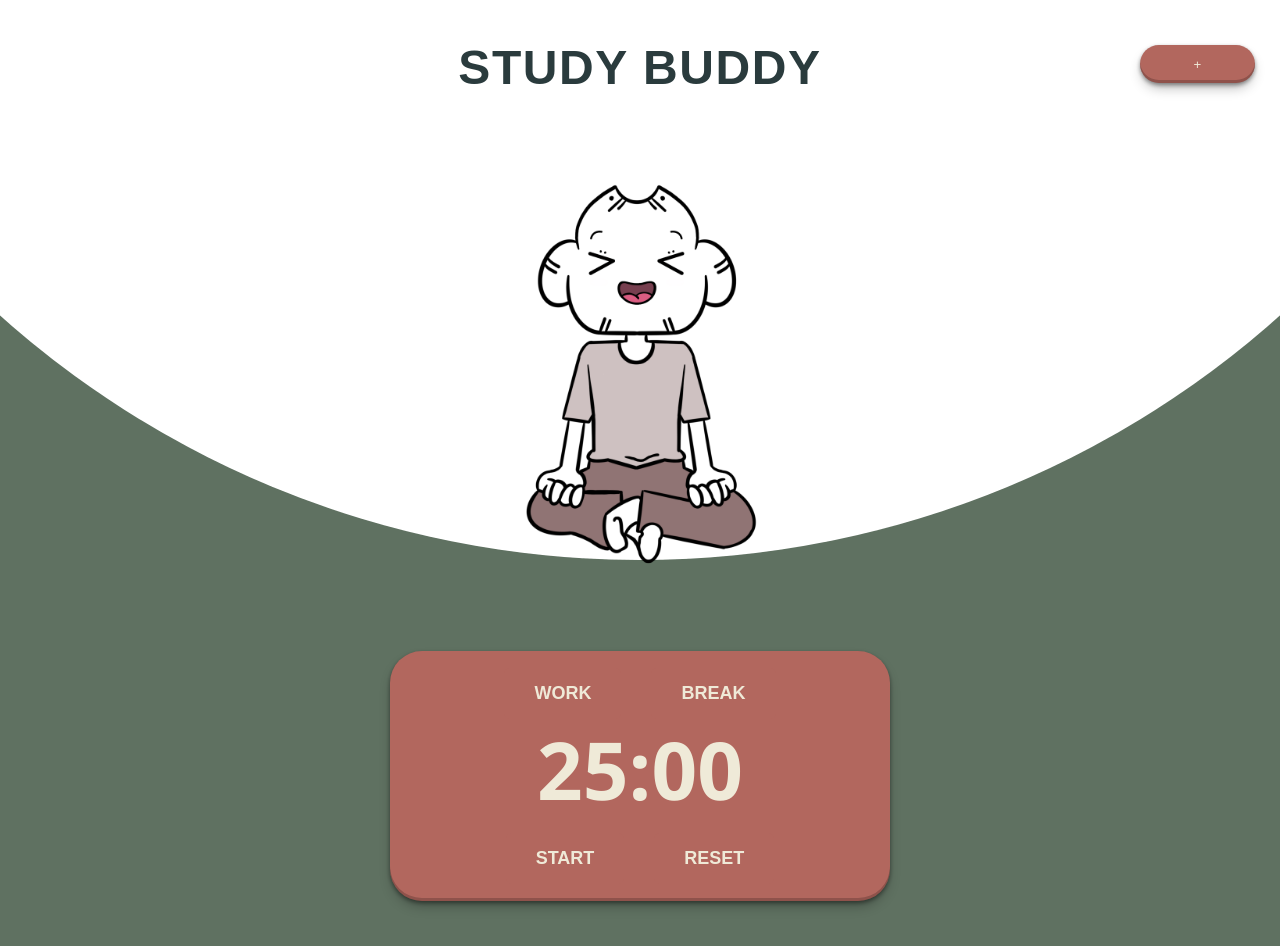
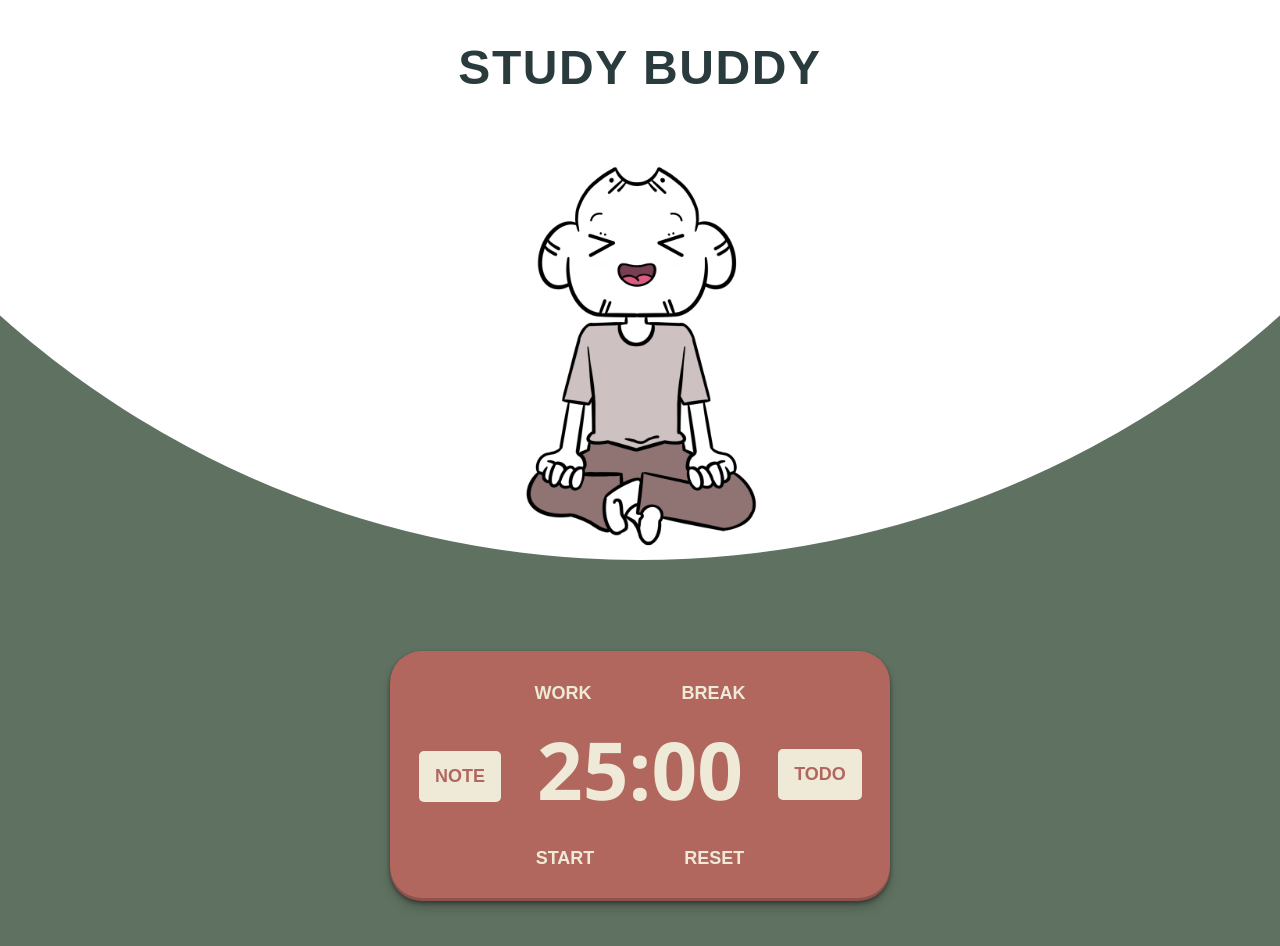
Before and after one commit to nick-is-coding/yourstudysidekick, a React (Create React App) app in the folder src/web/: page / in a window 1280 px wide. Shown: the top 946 px of the page. Built offline with nearby package versions, Linux system fonts and the light colour scheme.

Commit message:
update note button, update todo button, make draggable, clean up UI

```diff
--- a/package.json
+++ b/package.json
@@ -1,6 +1,6 @@
 {
   "dependencies": {
-    "react-draggable": "^4.4.5",
-    "react-resizable": "^3.0.4"
+    "react-resizable": "^3.0.4",
+    "react-rnd": "^10.4.1"
   }
 }
--- a/src/web/public/index.html
+++ b/src/web/public/index.html
@@ -10,34 +10,11 @@
       content="Web site created using create-react-app"
     />
     <link rel="apple-touch-icon" href="%PUBLIC_URL%/logo192.png" />
-    <!--
-      manifest.json provides metadata used when your web app is installed on a
-      user's mobile device or desktop. See https://developers.google.com/web/fundamentals/web-app-manifest/
-    -->
     <link rel="manifest" href="%PUBLIC_URL%/manifest.json" />
-    <!--
-      Notice the use of %PUBLIC_URL% in the tags above.
-      It will be replaced with the URL of the `public` folder during the build.
-      Only files inside the `public` folder can be referenced from the HTML.
-
-      Unlike "/favicon.ico" or "favicon.ico", "%PUBLIC_URL%/favicon.ico" will
-      work correctly both with client-side routing and a non-root public URL.
-      Learn how to configure a non-root public URL by running `npm run build`.
-    -->
-    <title>React App</title>
+    <title>Study Buddy</title>
   </head>
   <body>
     <noscript>You need to enable JavaScript to run this app.</noscript>
     <div id="root"></div>
-    <!--
-      This HTML file is a template.
-      If you open it directly in the browser, you will see an empty page.
-
-      You can add webfonts, meta tags, or analytics to this file.
-      The build step will place the bundled scripts into the <body> tag.
-
-      To begin the development, run `npm start` or `yarn start`.
-      To create a production bundle, use `npm run build` or `yarn build`.
-    -->
   </body>
 </html>
--- a/src/web/src/App.css
+++ b/src/web/src/App.css
@@ -106,24 +106,49 @@
 }
 
 .timer-button,
-.todo-list__add-btn {
-  background-color: #b2675e;
-  color: #efead8;
+.todo-list__add-btn,
+.main-todo-button,
+.main-note-button {
   border: none;
   border-radius: 5px;
-  padding: 15px 30px;
   font-size: 18px;
   font-weight: bold;
   cursor: pointer;
   transition: background-color 0.3s ease;
 }
 
+.timer-button,
+.todo-list__add-btn {
+  background-color: #b2675e;
+  color: #efead8;
+  padding: 15px 30px;
+}
+
 .timer-button:hover,
 .todo-list__add-btn:hover {
-  background-color: #d0c9c0;
+  background-color: #d09d97;
+}
+
+.main-todo-button:hover,
+.main-note-button:hover {
+  background-color: #d09d97;
+  color: #efead8;
+}
+
+.main-todo-button,
+.main-note-button {
+  background-color: #efead8;
+  color: #b2675e;
+  padding: 15px 16px;
 }
 
 /* TodoWindow */
+
+.todo-button {
+  position: relative;
+  bottom: 315px;
+  left: 180px;
+}
 
 .todo-list {
   position: fixed;
@@ -142,6 +167,10 @@
   height: 50px;
 }
 
+.todo-buttons {
+  display: flex;
+}
+
 .todo-list__header {
   display: flex;
   justify-content: space-between;
@@ -153,7 +182,7 @@
 }
 
 .todo-list__close-btn {
-  font-size: 24px;
+  font-size: 15px;
   cursor: pointer;
   border: none;
   background-color: transparent;
@@ -230,7 +259,7 @@
     transform: translate3d(0, 0, 0);
   }
   to {
-    transform: translate3d(0, 75px, 0);
+    transform: translate3d(0, 30px, 0);
   }
 }
 
@@ -255,57 +284,14 @@
   }
 }
 
-/* Add Button */
+/* Note */
 
-.option-button {
-  position: absolute;
-  top: 45px;
-  right: 25px;
-  display: flex;
-  align-items: center;
+.note-button {
+  position: relative;
+  bottom: 262px;
+  right: 180px;
 }
 
-.option-add-button {
-  border: none;
-  background: #b2675e;
-  color: #efead8;
-  box-shadow: rgba(0, 0, 0, 0.4) 0px 2px 4px,
-    rgba(0, 0, 0, 0.3) 0px 7px 13px -3px, rgba(0, 0, 0, 0.2) 0px -3px 0px inset;
-  border-radius: 2rem;
-  height: 3vw;
-  width: 9vw;
-}
-
-button.option-button {
-  border: none;
-  background-color: transparent;
-  color: black;
-  font-size: 30px;
-  cursor: pointer;
-}
-
-.option-button__menu {
-  position: absolute;
-  top: 65px;
-  right: 0;
-  width: 140px;
-  background-color: #5f7161;
-  color: #efead8;
-  box-shadow: rgba(0, 0, 0, 0.4) 0px 2px 4px,
-    rgba(0, 0, 0, 0.3) 0px 7px 13px -3px, rgba(0, 0, 0, 0.2) 0px -3px 0px inset;
-  z-index: 2;
-}
-
-.option-button__option {
-  padding: 10px;
-  cursor: pointer;
-}
-
-.option-button__option:hover {
-  background-color: #f5f5f5;
-}
-
-/* Note */
 .note {
   position: absolute;
   top: 200px;
@@ -320,15 +306,31 @@ button.option-button {
 }
 
 .note__text {
-  width: 100%;
-  height: 100%;
+  width: 245px;
+  height: 80%;
   padding: 10px;
+  position: absolute;
+  top: 24px;
+  left: 20px;
   border: none;
   color: #fff;
   background-color: transparent;
   font-family: "Helvetica Neue", Helvetica, Arial, sans-serif;
-  font-size: 14px;
+  font-size: 16px;
   line-height: 1.5;
+}
+
+div.note textarea:focus {
+  outline: none;
+}
+
+div.note button.close-button {
+  background: none;
+  border: none;
+  color: white;
+  position: absolute;
+  left: 257px;
+  top: 18px;
 }
 
 /* Media Query */
@@ -337,6 +339,9 @@ button.option-button {
   .pomodoro-timer {
     width: 300px;
   }
+  .circle {
+    bottom: 50%;
+  }
   .option-add-button {
     height: 7vw;
     width: 10vw;
--- a/src/web/src/App.js
+++ b/src/web/src/App.js
@@ -1,8 +1,7 @@
-import React, {useState} from 'react';
+import React, { useState } from "react";
 
 import Person from './components/Person';
 import Timer from './components/Timer';
-import OptionButton from './components/OptionButton';
 import Note from './components/Note';
 import TodoWindow from './components/TodoWindow';
 
@@ -13,8 +12,6 @@ import CheerFace from './assets/face3.png';
 import './App.css';
 
 function App() {
-  const [showNote, setShowNote] = useState(false);
-  const [showTodo, setShowTodo] = useState(false);
   const [imageSrc, setImageSrc] = useState(Face);
   const [isBreak, setIsBreak] = useState(false);
 
@@ -27,12 +24,13 @@ function App() {
     setIsBreak(prevIsBreak => !prevIsBreak);
   };
 
+
   return (
     <div className="App">
       <div className='circle'></div>
-      <h1 class="title">STUDY BUDDY</h1>
+      <h1 className="title">STUDY BUDDY</h1>
       <Person
-      imageSrc={imageSrc}
+        imageSrc={imageSrc}
       />
       <Timer
         onComplete={handleTimerComplete}
@@ -40,12 +38,10 @@ function App() {
         setImageSrc={setImageSrc}
         isBreak={isBreak}
       />
-      <OptionButton
-        showNote={() => setShowNote(true)}
-        showTodo={() => setShowTodo(true)}
-      />
-      {showNote && <Note onStop={() => setShowNote(false)} />}
-      {showTodo && <TodoWindow />}
+      <div>
+        <Note/>
+        <TodoWindow/>
+      </div>
     </div>
   );
 }
--- a/src/web/src/components/Note.jsx
+++ b/src/web/src/components/Note.jsx
@@ -1,17 +1,43 @@
 import React, { useState } from "react";
-import Draggable from "react-draggable";
-
+import { Rnd } from "react-rnd";
 
 const Note = () => {
   const [text, setText] = useState("");
+  const [showNote, setShowNote] = useState(false);
 
   const handleTextChange = (event) => {
     setText(event.target.value);
   };
 
+  const handleDeleteNote = () => {
+    setShowNote(false);
+  };
+
+  const handleAddNote = () => {
+    setShowNote(true);
+  }
+
   return (
-    <Draggable>
+    <div className="note-button">
+      <button
+        className="main-note-button"
+        onClick={handleAddNote}
+      >
+        NOTE</button>
+    {showNote && (
+    <Rnd
+      default={{
+        x: 0,
+        y: -600,
+        width: 320,
+        height: 200,
+      }}
+    >
+      {" "}
       <div className="note">
+        <button className="close-button" onClick={handleDeleteNote}>
+          X
+        </button>
         <textarea
           className="note__text"
           placeholder="Write a note..."
@@ -19,8 +45,9 @@ const Note = () => {
           onChange={handleTextChange}
         />
       </div>
-    </Draggable>
-  );
-};
+    </Rnd>
+  )}
+</div>
+);}
 
 export default Note;
--- a/src/web/src/components/OptionButton.jsx
+++ /dev/null
@@ -1,50 +0,0 @@
-import React, { useState } from "react";
-import TodoWindow from './TodoWindow';
-import Note from './Note';
-
-const OptionButton = () => {
-  const [showMenu, setShowMenu] = useState(false);
-  const [selectedOptions, setSelectedOptions] = useState([]);
-
-  const handleOptionClick = (option) => {
-    setSelectedOptions([...selectedOptions, option]);
-    setShowMenu(false);
-  };
-
-  const handleRemoveOption = (index) => {
-    const newOptions = [...selectedOptions];
-    newOptions.splice(index, 1);
-    setSelectedOptions(newOptions);
-  };
-
-  return (
-    <div className="option-button">
-      <button className="option-add-button" onClick={() => setShowMenu(!showMenu)}>+</button>
-      {showMenu && (
-        <div className="option-button__menu">
-          <div
-            className="option-button__option"
-            onClick={() => handleOptionClick("note")}
-          >
-            NOTE
-          </div>
-          <div
-            className="option-button__option"
-            onClick={() => handleOptionClick("todo")}
-          >
-            TODO LIST
-          </div>
-        </div>
-      )}
-      {selectedOptions.map((option, index) => (
-        <div key={index} className="option-button__selected-option">
-          {option === "note" && <Note onStop={() => null} />}
-          {option === "todo" && <TodoWindow />}
-          <button onClick={() => handleRemoveOption(index)}>x</button>
-        </div>
-      ))}
-    </div>
-  );
-};
-
-export default OptionButton;
--- a/src/web/src/components/TodoWindow.jsx
+++ b/src/web/src/components/TodoWindow.jsx
@@ -1,10 +1,15 @@
 import React, { useState } from "react";
-import Draggable from "react-draggable";
+import { Rnd } from "react-rnd";
 
 const TodoList = () => {
   const [todos, setTodos] = useState([]);
   const [inputValue, setInputValue] = useState("");
   const [collapsed, setCollapsed] = useState(false);
+  const [showWindow, setShowWindow] = useState(false);
+
+  const handleAddWindow = () => {
+    setShowWindow(true);
+  }
 
   const handleAddTodo = () => {
     if (inputValue !== "") {
@@ -23,14 +28,38 @@ const TodoList = () => {
     setCollapsed(!collapsed);
   };
 
-  return (
-    <Draggable>
+  const handleDeleteWindow = () => {
+    setShowWindow(false);
+  }
+
+
+  return(
+    <div className="todo-button">
+      <button
+        className="main-todo-button"
+        onClick={handleAddWindow}> TODO </button>
+      {showWindow && (
+        <Rnd
+          default={{
+            x: 200,
+            y: -600,
+            width: 320,
+            height: 200,
+          }}
+        >
         <div className={`todo-list${collapsed ? " todo-list--collapsed" : ""}`}>
           <div className="todo-list__header">
+            <div className="todo-title">
               <h3 className="todo-list__title">Todo List</h3>
+            </div>
+            <div className="todo-btns">
               <button className="todo-list__close-btn" onClick={handleToggleCollapse}>
-        …
+                —
               </button>
+              <button className="todo-list__close-btn" onClick={handleDeleteWindow}>
+                ╳
+              </button>
+            </div>
           </div>
           <div className="todo-list__content">
             <ul className="todo-list__items">
@@ -60,7 +89,9 @@ const TodoList = () => {
             </div>
           </div>
         </div>
-    </Draggable>
+      </Rnd>
+    )}
+</div>
 );
 };
 
```
Also changed, not shown: src/web/public/manifest.json, 1 other file (tests, documents, lock files or other folders). Lines whose indentation alone changed are shown as unchanged.
